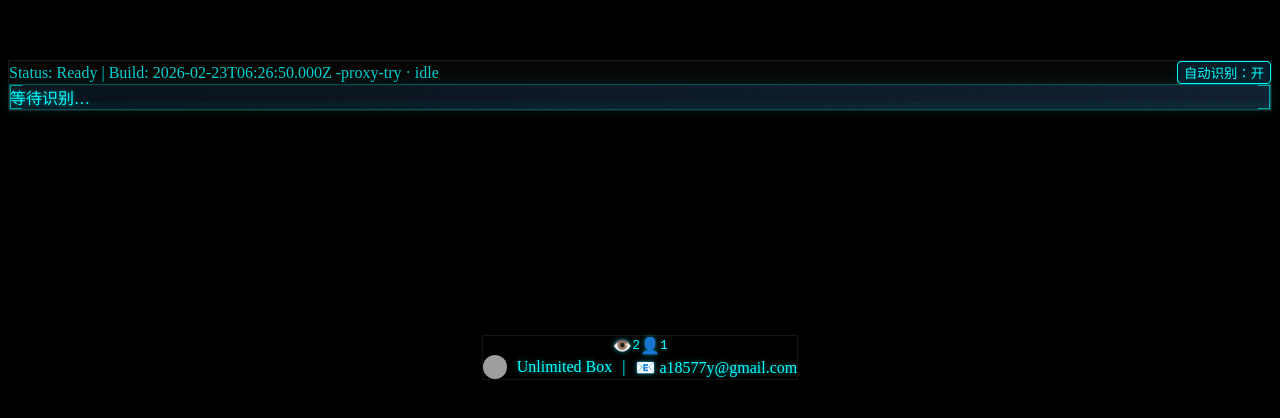
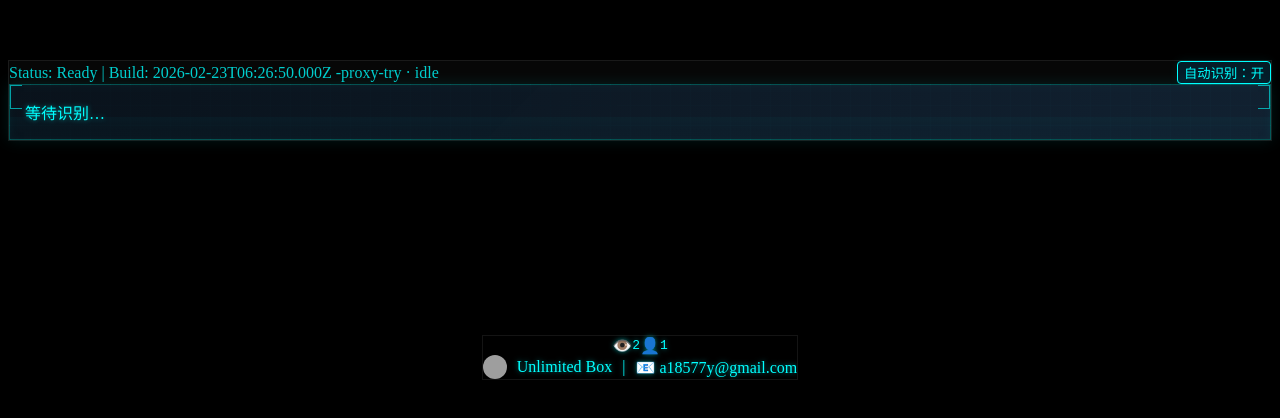
Before and after one commit to Mocas-12/aura-vision, a React (Vite) app: page / in a window 1280 px wide. Shown: the part 428-846 px from the top of the page. Built offline with nearby package versions, Linux system fonts and the light colour scheme; no server answers; grey boxes are pictures that could not be loaded.

Commit message:
chore:optimize-result-area-auto-height-scrollbar-padding

```diff
--- a/src/App.tsx
+++ b/src/App.tsx
@@ -379,7 +379,7 @@ export default function App() {
           )}
           <div
             className="mt-2 scrollbox cyber-panel"
-            style={{ maxHeight: '40vh', WebkitOverflowScrolling: 'touch', overflowY: 'auto' }}
+            style={{ height: 'auto', maxHeight: '40vh', WebkitOverflowScrolling: 'touch', overflowY: 'auto', padding: '15px' }}
             ref={resultRef}
           >
             <div className="text-2xl font-semibold cyber-title">{typedName || '等待识别…'}</div>
--- a/src/index.css
+++ b/src/index.css
@@ -69,20 +69,22 @@ body {
 .scrollbox {
   position: relative;
   overflow-y: auto;
-  scrollbar-width: none;
-  -ms-overflow-style: none;
+  scrollbar-width: thin;
+  scrollbar-color: #00f3ff transparent;
+  -ms-overflow-style: auto;
+  padding: 15px;
 }
 .scrollbox::-webkit-scrollbar {
-  width: 2px;
-  height: 2px;
+  width: 4px;
+  height: 4px;
   background: transparent;
 }
 .scrollbox::-webkit-scrollbar-track {
   background: transparent;
 }
 .scrollbox::-webkit-scrollbar-thumb {
-  background: transparent;
-  border-radius: 2px;
+  background: #00f3ff;
+  border-radius: 4px;
 }
 .scrollbox::before {
   content: '';
```
